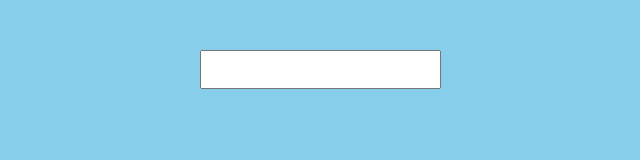
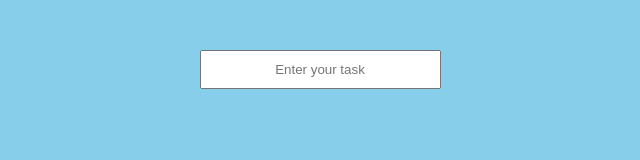
Before and after one commit to MatthieuNadeau96/Todo-List, a React (Create React App) app: page / in a window 1280 px wide. Shown: the top 160 px of the page, without its empty margins (320-960 px from the left). Built offline with nearby package versions, Linux system fonts and the light colour scheme.

Commit message:
Added FlipMove Animations for the Tasks

```diff
--- a/package.json
+++ b/package.json
@@ -5,6 +5,7 @@
   "dependencies": {
     "react": "^16.4.1",
     "react-dom": "^16.4.1",
+    "react-flip-move": "^3.0.2",
     "react-scripts": "1.1.4"
   },
   "scripts": {
--- a/src/App.css
+++ b/src/App.css
@@ -2,6 +2,11 @@
   margin-top: 50px;
   display: flex;
   flex-direction: column;
+}
+
+.Form {
+  display: grid;
+  justify-content: center;
 }
 
 
--- a/src/components/Form.js
+++ b/src/components/Form.js
@@ -9,6 +9,7 @@ class Form extends Component {
           <input
             onChange={(e) => this.props.handleChange(e)}
             value={this.props.inputValue}
+            placeholder="Enter your task"
           />
         </form>
       </div>
--- a/src/components/List.js
+++ b/src/components/List.js
@@ -1,12 +1,14 @@
 import React, { Component } from 'react';
 
 import Task from './Task';
+import FlipMove from 'react-flip-move';
 
 class List extends Component {
 
   render() {
     return (
       <div className="List">
+        <FlipMove typeName={null} duration={180} easing="ease-out">
           {this.props.todos.map((todo, index) => {
             return (
               <Task
@@ -17,6 +19,7 @@ class List extends Component {
               />
             )
           })}
+        </FlipMove>
       </div>
     );
   }
--- a/src/components/Task.js
+++ b/src/components/Task.js
@@ -1,4 +1,5 @@
 import React, { Component } from 'react';
+
 
 class Task extends Component {
 
@@ -7,7 +8,9 @@ class Task extends Component {
       <div
         onClick={() => this.props.handleDelete(this.props.index)}
         className="Task">
-        <span>{this.props.todo.value}</span>
+        <span>
+          {this.props.todo.value}
+        </span>
       </div>
     );
   }
```
Also changed, not shown: 1 other file (tests, documents, lock files or other folders). Lines whose indentation alone changed are shown as unchanged.
